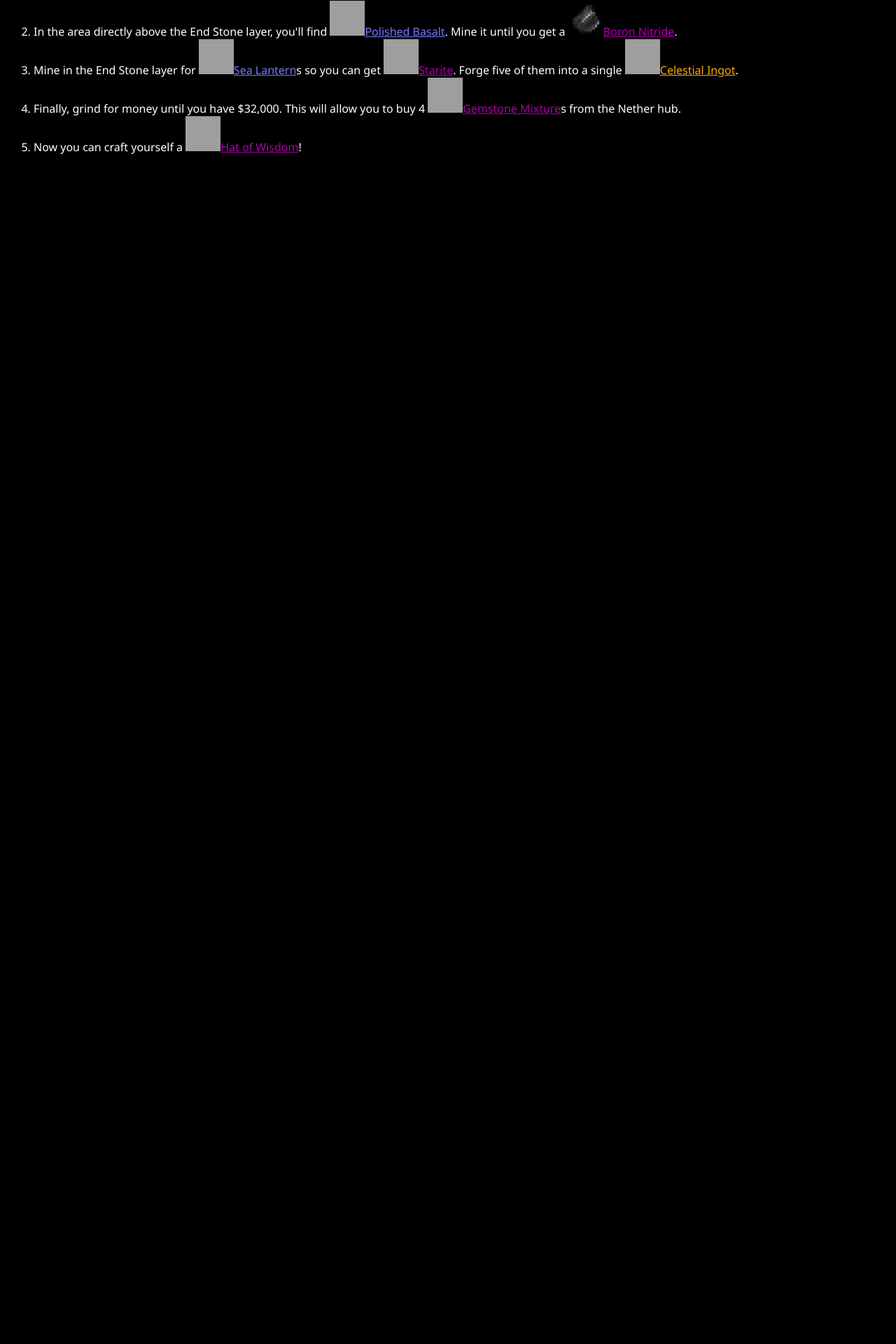
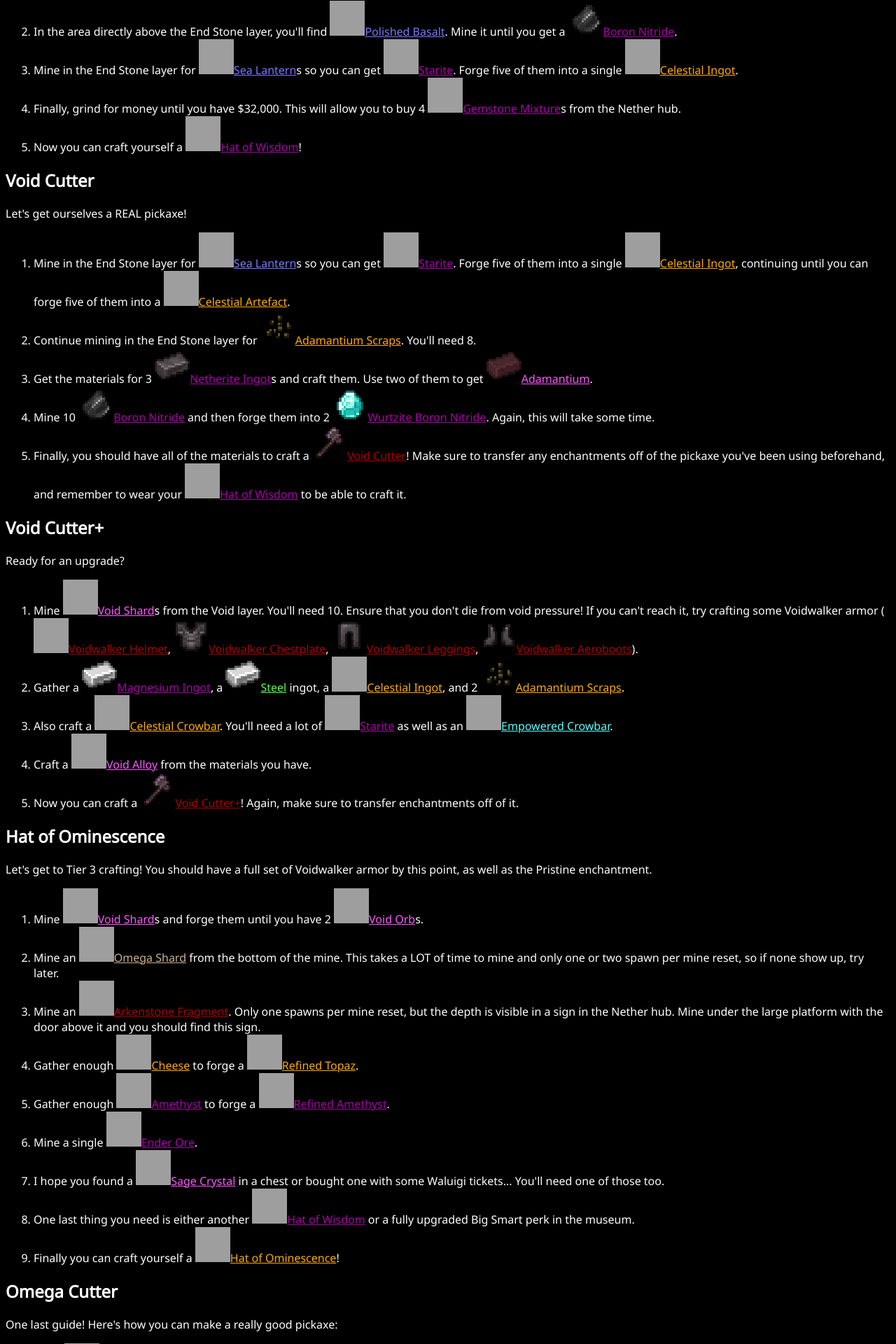
Before and after one commit to KinuTheDragon/pickaxe, a Flask app: page /progression in a window 1280 px wide. Shown: the part 1668-3588 px from the top of the page at 70% size. Before the commit the page ends 1888 px from the top, so only its background shows below. Run offline with Flask 3, Linux system fonts and the light colour scheme; grey boxes are pictures that could not be loaded.

Commit message:
Update progression

```diff
--- a/templates/artifact.html
+++ b/templates/artifact.html
@@ -8,7 +8,8 @@
     </head>
     <body>
         <a href="/">Home</a><br/>
-        <a href="/artifacts">All artifacts</a>
+        <a href="/artifacts">All artifacts</a><br/>
+        <a href="/search">Search</a>
         <h1 style="color:{{ artifact.color }}">{{ artifact.name }}</h1>
         {% if is_dev_version %}
         <h2 style="color:#f80">This is the development version! Please check <a id="link" href="https://pickaxe.showierdata.tech">the non-development version</a> instead.</h2>
--- a/templates/block.html
+++ b/templates/block.html
@@ -8,7 +8,8 @@
     </head>
     <body>
         <a href="/">Home</a><br/>
-        <a href="/blocks">All blocks</a>
+        <a href="/blocks">All blocks</a><br/>
+        <a href="/search">Search</a>
         <h1>{{ block.name }}</h1>
         {% if is_dev_version %}
         <h2 style="color:#f80">This is the development version! Please check <a id="link" href="https://pickaxe.showierdata.tech">the non-development version</a> instead.</h2>
--- a/templates/item.html
+++ b/templates/item.html
@@ -8,7 +8,8 @@
     </head>
     <body>
         <a href="/">Home</a><br/>
-        <a href="/items">All items</a>
+        <a href="/items">All items</a><br/>
+        <a href="/search">Search</a>
         {% if item.museum_position %}
         <br/><a href="/museum">Museum</a>
         {% endif %}
--- a/templates/progression.html
+++ b/templates/progression.html
@@ -57,7 +57,46 @@
             <li>Finally, grind for money until you have $32,000. This will allow you to buy 4 {{ item("Gemstone Mixture") }}s from the Nether hub.</li>
             <li>Now you can craft yourself a {{ item("Hat of Wisdom") }}!</li>
         </ol>
-        {# Goals after this: Void Cutter, Void Cutter+, Omega Cutter #}
+        <h2>Void Cutter</h2>
+        Let's get ourselves a REAL pickaxe!
+        <ol>
+            <li>Mine in the End Stone layer for {{ block("Sea Lantern") }}s so you can get {{ item("Starite") }}. Forge five of them into a single {{ item("Celestial Ingot") }}, continuing until you can forge five of them into a {{ item("Celestial Artefact") }}.</li>
+            <li>Continue mining in the End Stone layer for {{ item("Adamantium Scraps") }}. You'll need 8.</li>
+            <li>Get the materials for 3 {{ item("Netherite Ingot") }}s and craft them. Use two of them to get {{ item("Adamantium") }}.</li>
+            <li>Mine 10 {{ item("Boron Nitride") }} and then forge them into 2 {{ item("Wurtzite Boron Nitride") }}. Again, this will take some time.</li>
+            <li>Finally, you should have all of the materials to craft a {{ item("Void Cutter") }}! Make sure to transfer any enchantments off of the pickaxe you've been using beforehand, and remember to wear your {{ item("Hat of Wisdom") }} to be able to craft it.</li>
+        </ol>
+        <h2>Void Cutter+</h2>
+        Ready for an upgrade?
+        <ol>
+            <li>Mine {{ item("Void Shard") }}s from the Void layer. You'll need 10. Ensure that you don't die from void pressure! If you can't reach it, try crafting some Voidwalker armor ({{ item("Voidwalker Helmet") }}, {{ item("Voidwalker Chestplate") }}, {{ item("Voidwalker Leggings") }}, {{ item("Voidwalker Aeroboots") }}).</li>
+            <li>Gather a {{ item("Magnesium Ingot") }}, a {{ item("Steel") }} ingot, a {{ item("Celestial Ingot") }}, and 2 {{ item("Adamantium Scraps") }}.</li>
+            <li>Also craft a {{ item("Celestial Crowbar") }}. You'll need a lot of {{ item("Starite") }} as well as an {{ item("Empowered Crowbar") }}.</li>
+            <li>Craft a {{ item("Void Alloy") }} from the materials you have.</li>
+            <li>Now you can craft a {{ item("Void Cutter+") }}! Again, make sure to transfer enchantments off of it.</li>
+        </ol>
+        <h2>Hat of Ominescence</h2>
+        Let's get to Tier 3 crafting! You should have a full set of Voidwalker armor by this point, as well as the Pristine enchantment.
+        <ol>
+            <li>Mine {{ item("Void Shard") }}s and forge them until you have 2 {{ item("Void Orb") }}s.</li>
+            <li>Mine an {{ item("Omega Shard") }} from the bottom of the mine. This takes a LOT of time to mine and only one or two spawn per mine reset, so if none show up, try later.</li>
+            <li>Mine an {{ item("Arkenstone Fragment") }}. Only one spawns per mine reset, but the depth is visible in a sign in the Nether hub. Mine under the large platform with the door above it and you should find this sign.</li>
+            <li>Gather enough {{ item("Cheese") }} to forge a {{ item("Refined Topaz") }}.</li>
+            <li>Gather enough {{ item("Amethyst") }} to forge a {{ item("Refined Amethyst") }}.</li>
+            <li>Mine a single {{ item("Ender Ore") }}.</li>
+            <li>I hope you found a {{ item("Sage Crystal") }} in a chest or bought one with some Waluigi tickets... You'll need one of those too.</li>
+            <li>One last thing you need is either another {{ item("Hat of Wisdom") }} or a fully upgraded Big Smart perk in the museum.</li>
+            <li>Finally you can craft yourself a {{ item("Hat of Ominescence") }}!</li>
+        </ol>
+        <h2>Omega Cutter</h2>
+        One last guide! Here's how you can make a really good pickaxe:
+        <ol>
+            <li>Get 3 {{ item("Omega Shard") }}s. Yes, it's a pain.</li>
+            <li>Gather the other materials needed for an {{ item("Omega Alloy") }}, minus the Shard.</li>
+            <li>Forge yourself a {{ item("Gold Block") }}.</li>
+            <li>Craft an {{ item("Omega Alloy") }}, and then you can make yourself an {{ item("Omega Cutter") }}!</li>
+        </ol>
+        You've made it this far... now what?
         <script src="{{ url_for('static', filename='fixlink.js') }}"></script>
     </body>
 </html>
```
